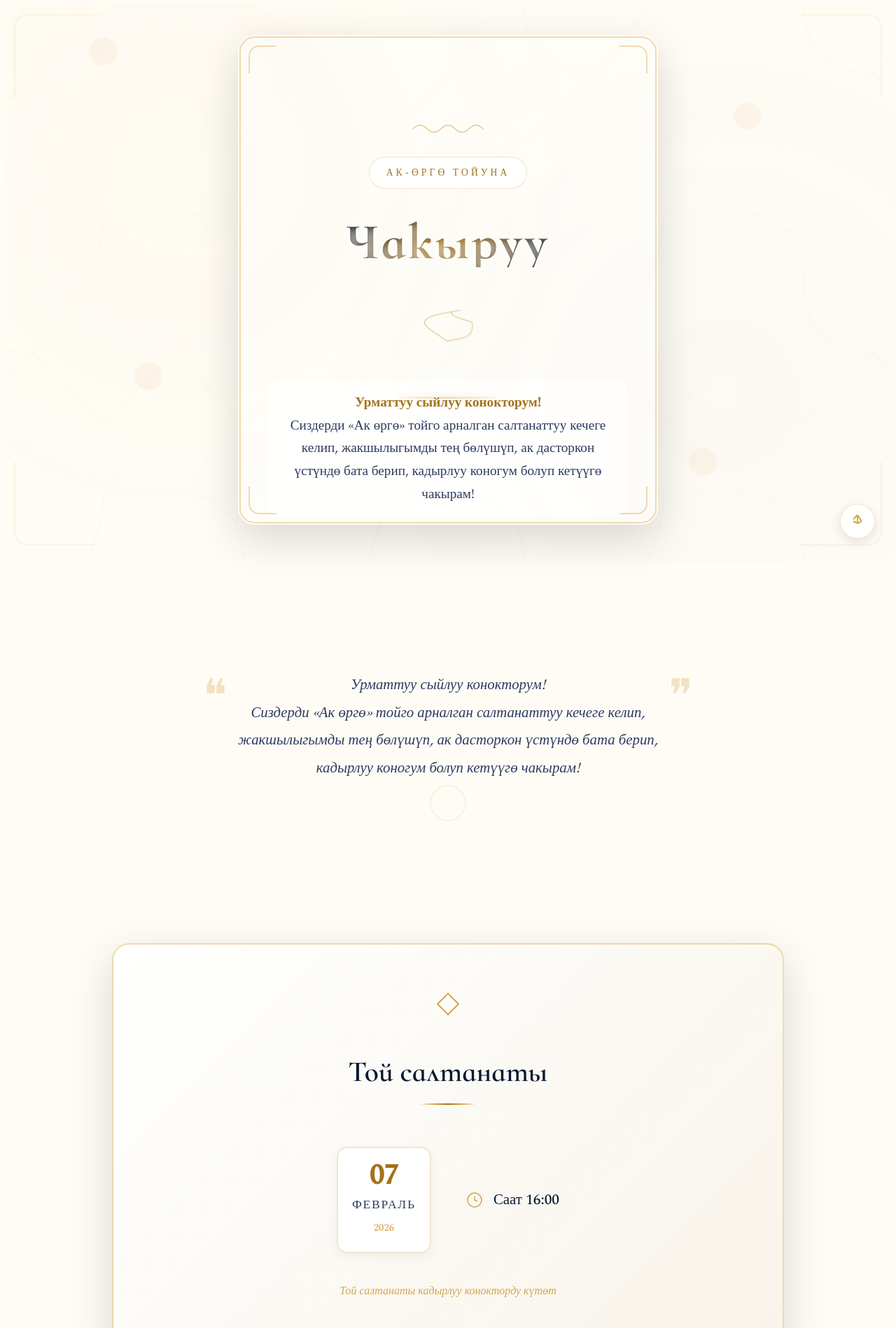
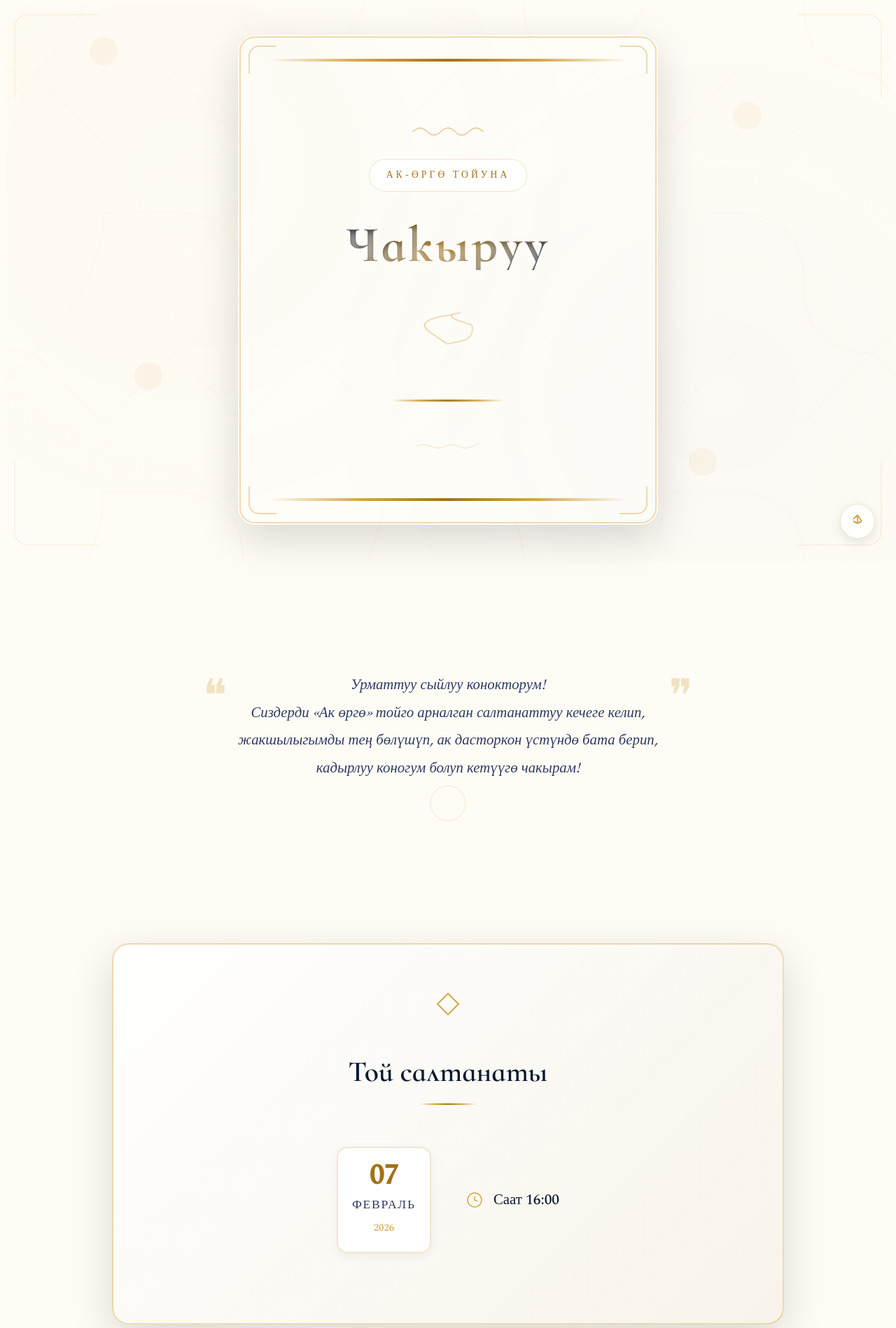
Before and after one commit to Tologon7/home_party, a Django app: page / in a window 1280 px wide. Shown: the top 1898 px of the page at 70% size. Run offline with Django 5.2, Linux system fonts and the light colour scheme.

Commit message:
del text

```diff
--- a/main/templates/main/home.html
+++ b/main/templates/main/home.html
@@ -55,12 +55,6 @@
 
         <div class="section-overlay"></div>
         <!-- Текст внутри карточки -->
-        <p class="invitation-text" data-aos="fade-up" data-aos-delay="700">
-          <span class="highlight">Урматтуу сыйлуу конокторум!</span><br>
-          Сиздерди «Ак өргө» тойго арналган салтанаттуу кечеге келип,
-          жакшылыгымды тең бөлүшүп, ак дасторкон үстүндө бата берип,
-          кадырлуу коногум болуп кетүүгө чакырам!
-        </p>
 
         <!-- Нижний орнамент -->
         <div class="ornament-bottom">
@@ -140,7 +134,6 @@
         <span>Саат 16:00</span>
       </div>
     </div>
-    <p class="event-note">Той салтанаты кадырлуу конокторду күтөт</p>
   </section>
 
   <section class="section location-section" data-aos="fade-up">
```
